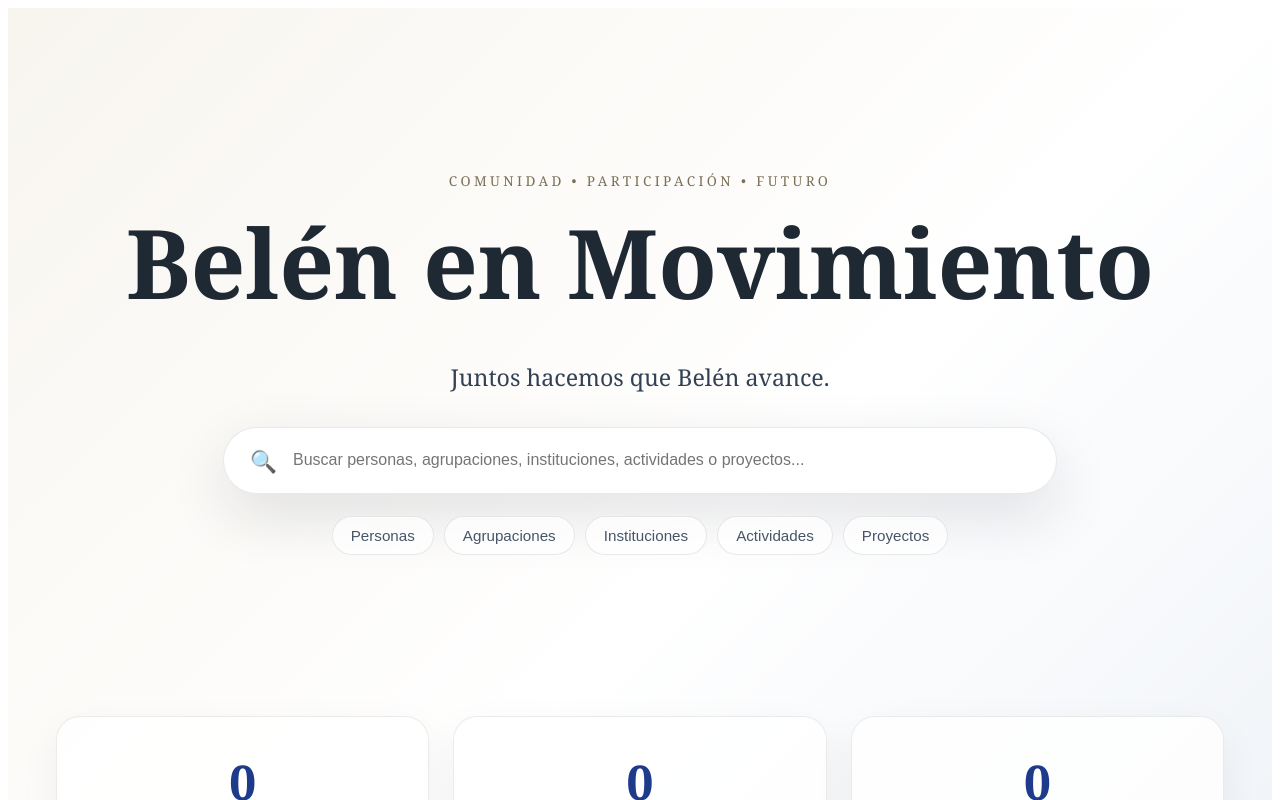
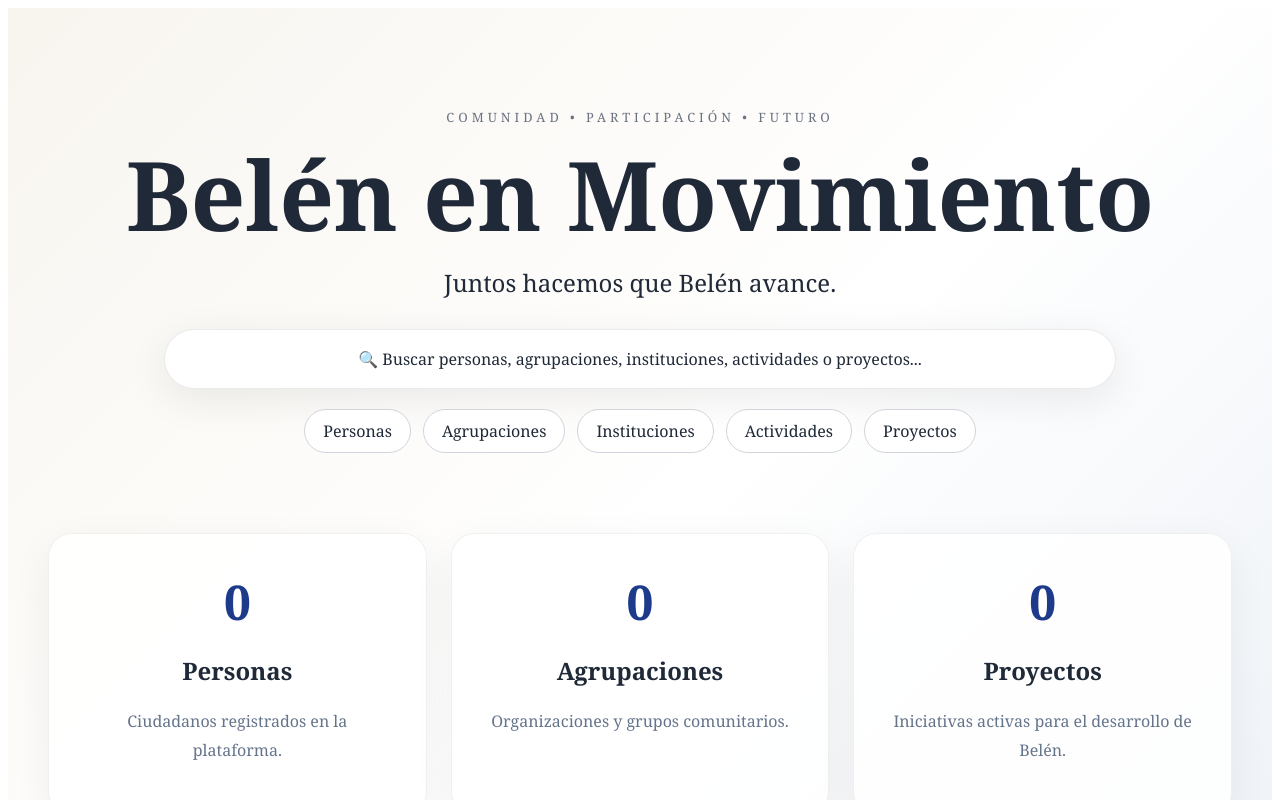
Before and after one commit to elvingr1414/belen-en-movimiento, a Next.js app: page / in a window 1280 px wide. Shown: the top 800 px of the page. Built offline with nearby package versions, Linux system fonts and the light colour scheme.

Commit message:
Update page.tsx

```diff
--- a/app/page.tsx
+++ b/app/page.tsx
@@ -1,108 +1,134 @@
 export default function Home() {
-  const tags = ["Personas", "Agrupaciones", "Instituciones", "Actividades", "Proyectos"];
+  const categorias = [
+    {
+      titulo: "Personas",
+      numero: "0",
+      descripcion: "Ciudadanos registrados en la plataforma.",
+    },
+    {
+      titulo: "Agrupaciones",
+      numero: "0",
+      descripcion: "Organizaciones y grupos comunitarios.",
+    },
+    {
+      titulo: "Proyectos",
+      numero: "0",
+      descripcion: "Iniciativas activas para el desarrollo de Belén.",
+    },
+  ];
+
   return (
     <main
       style={{
         minHeight: "100vh",
-        background: "linear-gradient(135deg, #f8f5ef 0%, #ffffff 55%, #eef2f7 100%)",
-        color: "#1f2933",
+        background:
+          "linear-gradient(135deg,#f8f5ef 0%,#ffffff 55%,#eef2f7 100%)",
         fontFamily: "Georgia, serif",
-        padding: "48px",
+        padding: "40px",
+        color: "#1f2937",
       }}
     >
       <section
         style={{
-          minHeight: "75vh",
-          display: "flex",
-          flexDirection: "column",
-          justifyContent: "center",
-          alignItems: "center",
           textAlign: "center",
+          marginTop: "60px",
+          marginBottom: "80px",
         }}
       >
-        <p style={{ letterSpacing: "0.25em", textTransform: "uppercase", fontSize: "0.85rem", color: "#7c6f57", marginBottom: "24px" }}>
-          Comunidad • Participación • Futuro
+        <p
+          style={{
+            letterSpacing: "4px",
+            fontSize: "0.8rem",
+            color: "#6b7280",
+          }}
+        >
+          COMUNIDAD • PARTICIPACIÓN • FUTURO
         </p>
 
-        <h1 style={{ fontSize: "clamp(3rem, 8vw, 6rem)", lineHeight: "1", margin: "0 0 28px", fontWeight: 700 }}>
+        <h1
+          style={{
+            fontSize: "clamp(3rem,8vw,6rem)",
+            margin: "20px 0",
+            lineHeight: 1,
+          }}
+        >
           Belén en Movimiento
         </h1>
 
-        <p style={{ fontSize: "1.45rem", color: "#334155", marginBottom: "34px" }}>
+        <p
+          style={{
+            fontSize: "1.5rem",
+            marginBottom: "30px",
+          }}
+        >
           Juntos hacemos que Belén avance.
         </p>
 
         <div
           style={{
-            width: "100%",
-            maxWidth: "780px",
-            background: "white",
+            maxWidth: "900px",
+            margin: "0 auto",
+            background: "#fff",
             borderRadius: "999px",
-            padding: "18px 26px",
-            boxShadow: "0 22px 60px rgba(15, 23, 42, 0.12)",
-            border: "1px solid rgba(30, 41, 59, 0.10)",
-            display: "flex",
-            alignItems: "center",
-            gap: "14px",
-            marginBottom: "22px",
+            padding: "18px 25px",
+            boxShadow: "0 10px 40px rgba(0,0,0,0.08)",
+            border: "1px solid rgba(0,0,0,0.08)",
           }}
         >
-          <span style={{ fontSize: "1.35rem" }}>🔍</span>
-          <input
-            placeholder="Buscar personas, agrupaciones, instituciones, actividades o proyectos..."
-            style={{
-              width: "100%",
-              border: "none",
-              outline: "none",
-              fontSize: "1rem",
-              fontFamily: "Arial, sans-serif",
-              color: "#1f2933",
-            }}
-          />
+          🔍 Buscar personas, agrupaciones, instituciones,
+          actividades o proyectos...
         </div>
 
-        <div style={{ display: "flex", flexWrap: "wrap", justifyContent: "center", gap: "10px" }}>
-          {tags.map((tag) => (
+        <div
+          style={{
+            marginTop: "20px",
+            display: "flex",
+            justifyContent: "center",
+            gap: "12px",
+            flexWrap: "wrap",
+          }}
+        >
+          {[
+            "Personas",
+            "Agrupaciones",
+            "Instituciones",
+            "Actividades",
+            "Proyectos",
+          ].map((item) => (
             <span
-              key={tag}
+              key={item}
               style={{
                 padding: "10px 18px",
                 borderRadius: "999px",
-                background: "rgba(255,255,255,0.75)",
-                border: "1px solid rgba(30,41,59,0.10)",
-                color: "#475569",
-                fontSize: "0.95rem",
-                fontFamily: "Arial, sans-serif",
+                background: "#ffffff",
+                border: "1px solid #d1d5db",
               }}
             >
-              {tag}
+              {item}
             </span>
           ))}
         </div>
       </section>
+
       <section
         style={{
           maxWidth: "1200px",
-    margin: "60px auto 0",
+          margin: "0 auto",
           display: "grid",
-    gridTemplateColumns: "repeat(auto-fit,minmax(260px,1fr))",
+          gridTemplateColumns: "repeat(auto-fit,minmax(280px,1fr))",
           gap: "24px",
         }}
       >
-  {[
-    { titulo: "Personas", numero: "0", texto: "Ciudadanos registrados en la plataforma." },
-    { titulo: "Agrupaciones", numero: "0", texto: "Organizaciones y grupos comunitarios." },
-    { titulo: "Proyectos", numero: "0", texto: "Iniciativas activas para el desarrollo de Belén." },
-  ].map((item) => (
+        {categorias.map((item) => (
           <div
             key={item.titulo}
             style={{
-        background: "rgba(255,255,255,0.8)",
+              background: "rgba(255,255,255,0.85)",
               borderRadius: "24px",
-        padding: "32px",
+              padding: "35px",
               textAlign: "center",
-        border: "1px solid rgba(0,0,0,0.08)",
-        boxShadow: "0 15px 40px rgba(0,0,0,0.06)",
+              boxShadow: "0 12px 40px rgba(0,0,0,0.06)",
+              border: "1px solid rgba(0,0,0,0.06)",
             }}
           >
             <div
@@ -110,29 +136,20 @@ export default function Home() {
                 fontSize: "3rem",
                 fontWeight: "bold",
                 color: "#1e3a8a",
-          marginBottom: "12px",
               }}
             >
               {item.numero}
             </div>
 
-      <h2
-        style={{
-          margin: "0 0 12px",
-          fontSize: "1.6rem",
-        }}
-      >
-        {item.titulo}
-      </h2>
+            <h2>{item.titulo}</h2>
 
             <p
               style={{
-          margin: 0,
                 color: "#64748b",
-          lineHeight: "1.7",
+                lineHeight: 1.8,
               }}
             >
-        {item.texto}
+              {item.descripcion}
             </p>
           </div>
         ))}
```
Lines whose indentation alone changed are shown as unchanged.
